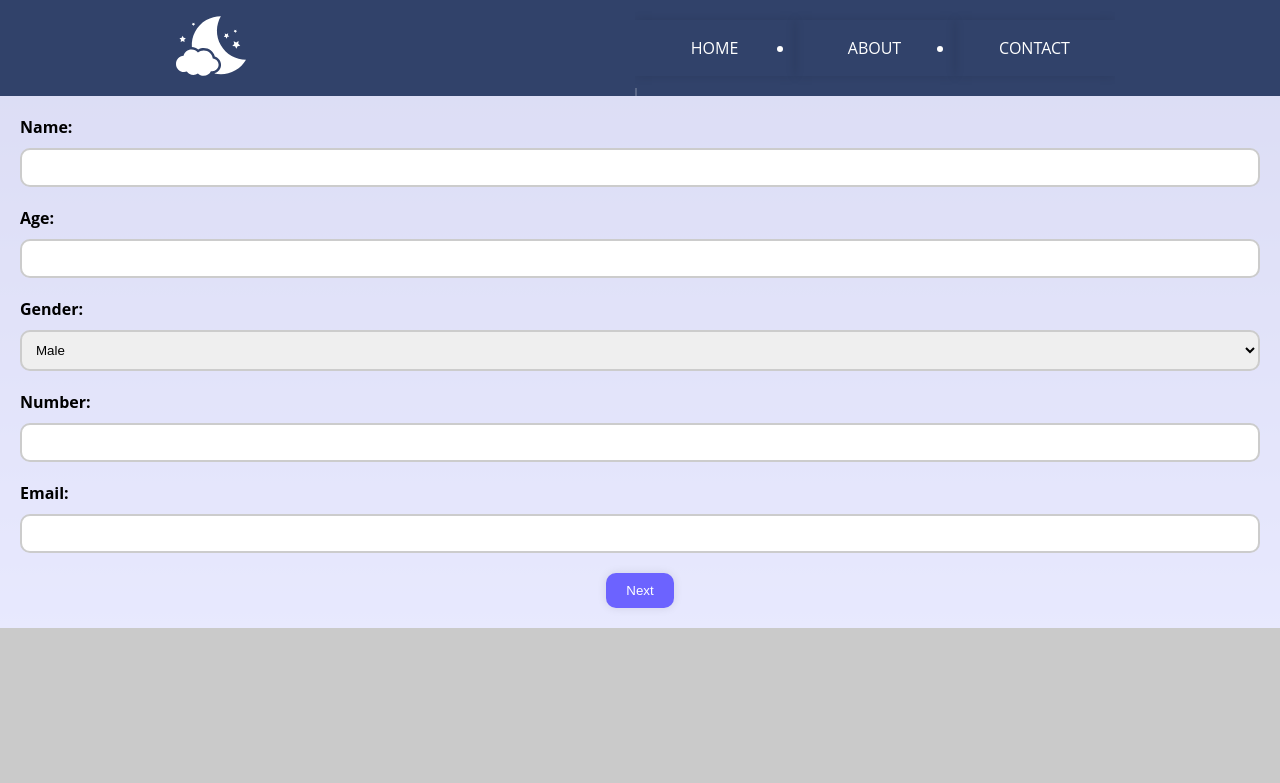
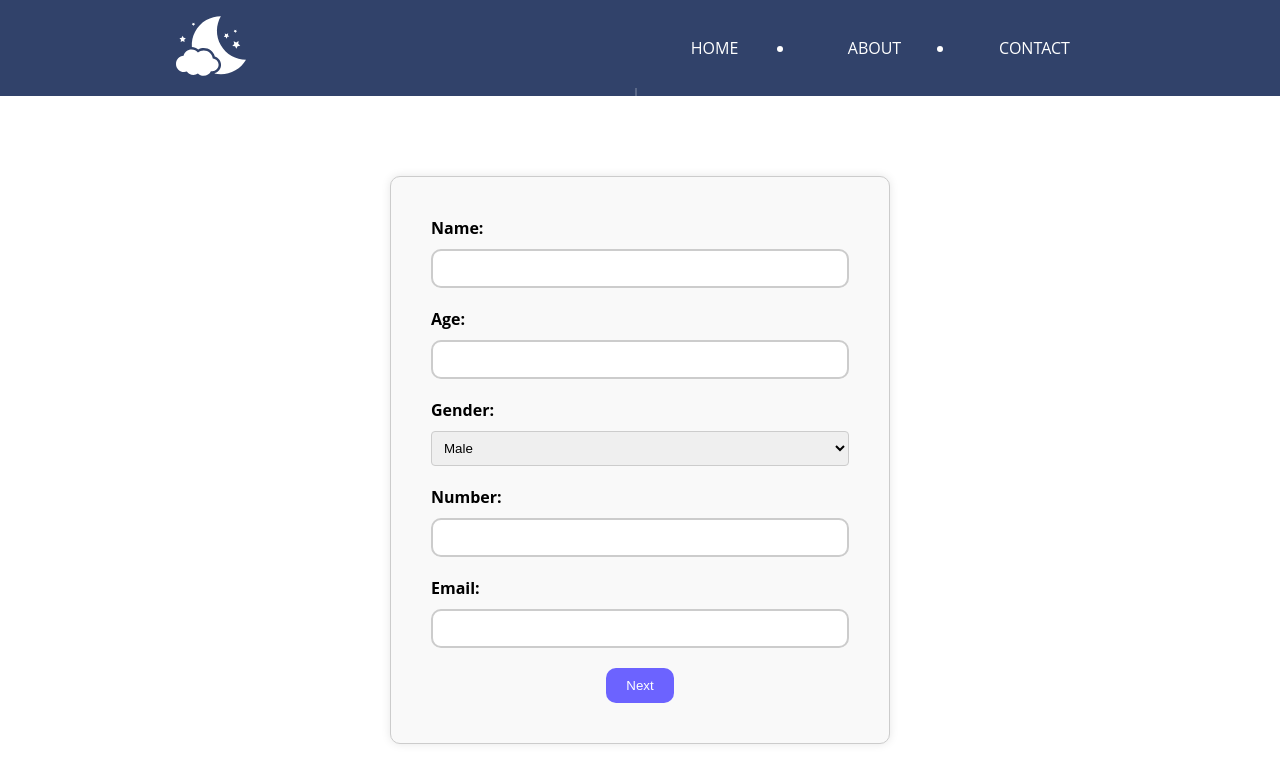
Before and after one commit to Rohithstrike/Sleep-survey-website, a Flask app: page /quiz in a window 1280 px wide. Shown: the top 783 px of the page. Run offline with Flask 3, Linux system fonts and the light colour scheme.

Commit message:
personal_details

```diff
--- a/static/css/quiz.css
+++ b/static/css/quiz.css
@@ -7,8 +7,7 @@
   --linkHeight: calc(var(--spacer) * 3.5);
   --timing: 250ms;
   --transition: var(--timing) ease all;
-  --linkWidth: 10rem;
-  --shadow: 0 0 10px rgba(0, 0, 0, 0.1);
+  --linkWidth: 10rem;;
 }
 
 /* Global Styles */
@@ -20,7 +19,7 @@
 
 body {
   font-family: 'Open Sans', sans-serif;
-  background: rgb(202, 202, 202);
+  background:white;
   background-blend-mode: screen;
   background-size: 20% 100%; /* Adjust the size of the gradient stripes */
   background-position: 0% 0%, 50% 0%, 100% 0%; /* Position the gradient stripes */
@@ -321,3 +320,37 @@ body {
 .form-check input[type="radio"] {
   margin-right: 5px;
 }
+  .form-container {
+    max-width: 500px;
+    margin: 0 auto;
+    padding: 20px;
+    border: 1px solid #ccc;
+    border-radius: 10px;
+    box-shadow: 0 0 10px rgba(0, 0, 0, 0.1);
+    background-color: #f9f9f9;
+    margin-top: 80px;
+  }
+
+  .form-group {
+    margin-bottom: 15px;
+  }
+
+  .form-group label {
+    display: block;
+    margin-bottom: 5px;
+    font-weight: bold;
+  }
+
+  .form-control {
+    width: 100%;
+    padding: 8px;
+    box-sizing: border-box;
+    border: 1px solid #ccc;
+    border-radius: 4px;
+  }
+
+  .form-control:focus {
+    border-color: #66afe9;
+    outline: none;
+    box-shadow: 0 0 8px rgba(102, 175, 233, 0.6);
+  }
--- a/templates/quiz.html
+++ b/templates/quiz.html
@@ -26,6 +26,7 @@
 </nav>
 </div>
 <form id="quizForm" class="mt-4" action="/submit" method="post">
+<div class="form-container">
 <div id="personalDetails">
 <div class="form-group">
 <label for="name">Name:</label>
@@ -50,6 +51,7 @@
 <div class="form-group">
 <label for="email">Email:</label>
 <input type="email" class="form-control" id="email" name="email" required>
+</from>
 </div>
 
 <button type="button" class="btn btn-primary btn-next" onclick="showQuestions()">Next</button>
```
